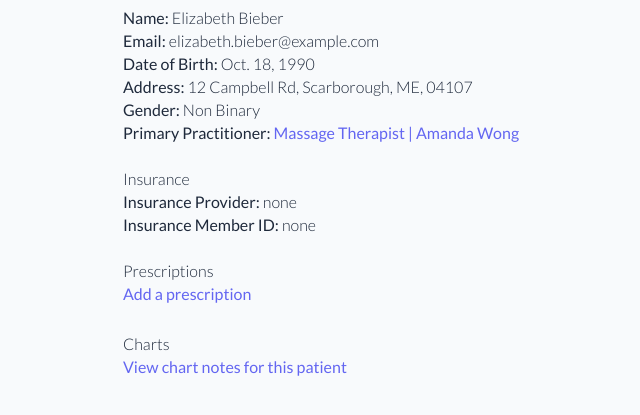
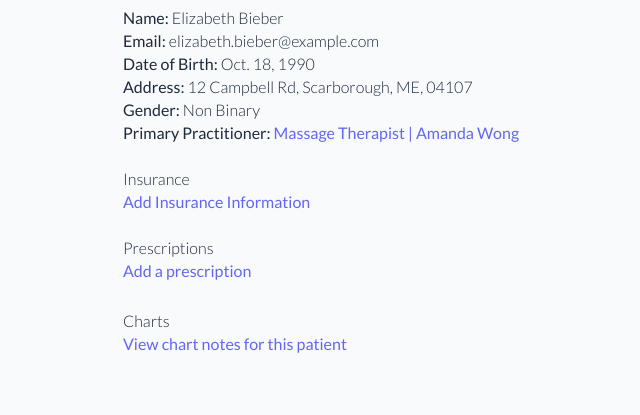
Before and after one commit to joe-mccann-dev/integrated_health_clinic, a Django app: page /patients/8/ in a window 1280 px wide. Shown: the part 259-674 px from the top of the page, without its empty margins (319-959 px from the left). Run offline with Django 5.2, Linux system fonts and the light colour scheme; data comes from the database, SQL or seed files in the repository; parts of the project's set-up code (start-up, migrations or seed data) failed here and were passed over.

Commit message:
Add urls, views, templates for adding and updating insurance info.

```diff
--- a/patients/models.py
+++ b/patients/models.py
@@ -35,19 +35,13 @@ class Patient(models.Model):
       prescriptions = "none"
     return prescriptions
 
-  def get_insurance_provider(self):
+  def get_insurance_info(self):
     try:
-      provider = InsuranceInfo.objects.get(patient=self).provider
+      insurance_info = InsuranceInfo.objects.get(patient=self)
     except:
-      provider = "none"
-    return provider
+      insurance_info = InsuranceInfo(patient=self, provider="n/a", member_id="n/a").save()
+    return insurance_info
 
-  def get_insurance_member_id(self):
-    try:
-      member_id = InsuranceInfo.objects.get(patient=self).member_id
-    except:
-      member_id = "none"
-    return member_id
 
 class InsuranceInfo(models.Model):
   created_at = models.DateTimeField(auto_now_add=True)
@@ -55,6 +49,9 @@ class InsuranceInfo(models.Model):
   patient = models.OneToOneField(Patient, on_delete=models.CASCADE)
   provider = models.CharField(max_length=50)
   member_id = models.CharField(max_length=50)
+
+  def save(self, *args, **options):
+    super().save(*args, **options)
 
 
 class Prescription(models.Model):
--- a/patients/templates/patients/detail.html
+++ b/patients/templates/patients/detail.html
@@ -24,8 +24,17 @@
   </li>
   <br>
   <h4>Insurance</h4>
-  <li>Insurance Provider: <span class="attribute">{{insurance_provider}}</span></li>
-  <li>Insurance Member ID: <span class="attribute">{{insurance_member_id}}</span></li>
+  {% if insurance.id %}
+    <li>Insurance Provider: <span class="attribute">{{insurance.provider}}</span></li>
+    <li>Insurance Member ID: <span class="attribute">{{insurance.member_id}}</span></li>
+    <div>
+      <a href="{% url 'patients:update-insurance' patient.id insurance.id %}">Update</a>
+    </div>
+  {% else %}
+  <div>
+    <a href="{% url 'patients:add-insurance' patient.id insurance.id %}">Add Insurance Information</a>
+  </div>
+  {% endif %}
   <br>
   <h4>Prescriptions</h4>
   <ul>
--- a/patients/urls.py
+++ b/patients/urls.py
@@ -13,4 +13,6 @@ urlpatterns = [
   path("<int:patient_id>/prescription/add", views.AddPatientPrescriptionView.as_view(), name="add-prescription"),
   path("<int:patient_id>/prescription/<int:pk>/delete", views.DeletePatientPrescriptionView.as_view(), name="delete-prescription"),
   path("<int:patient_id>/prescription/<int:pk>/update", views.UpdatePatientPrescriptionView.as_view(), name="update-prescription"),
+  path("<int:patient_id>/insurance/<int:pk>/add", views.AddPatientInsuranceView.as_view(), name='add-insurance'),
+  path("<int:patient_id>/insurance/<int:pk>/update", views.UpdatePatientInsuranceView.as_view(), name='update-insurance'),
 ]
--- a/patients/views.py
+++ b/patients/views.py
@@ -4,7 +4,9 @@ from appointments.models import Appointment, ChartNote
 from patients.models import InsuranceInfo, Patient, Prescription
 from django.views import generic
 from django.views.generic.edit import CreateView, DeleteView, UpdateView
-from patients.forms import AddPatientForm, AddPatientPrescriptionForm
+from patients.forms import AddPatientForm, AddPatientInsuranceInfoForm, AddPatientPrescriptionForm
+
+# --- STANDARD PATIENT VIEWS ---
 
 class IndexView(generic.ListView):
   template_name = "patients/index.html"
@@ -23,24 +25,7 @@ class DetailView(generic.DetailView):
     patient = self.get_object()
     context["gender_display"] = patient.get_gender_display()
     context["prescriptions"] = Patient.get_prescriptions(patient)
-    context["insurance_provider"] = patient.get_insurance_provider()
-    context["insurance_member_id"] = patient.get_insurance_member_id()
-
-    return context
-
-class PatientChartsView(generic.DetailView):
-  model = Patient
-  template_name = "patients/notes/chartnotes.html"
-  context_object_name = "chartnotes"
-
-  def get_context_data(self, **kwargs):
-    context = super().get_context_data(**kwargs)
-    patient = self.get_object()
-    appointments = Appointment.objects.filter(patient = patient)
-    chart_notes = ChartNote.objects.filter(appointment__in=appointments)
-    context["chartnotes"] = chart_notes
-    context["appointments"] = appointments
-    context["patient"] = patient
+    context["insurance"] = Patient.get_insurance_info(patient)
 
     return context
 
@@ -60,6 +45,27 @@ class DeletePatientView(DeleteView):
   model = Patient
   success_url = '/patients'
   template_name = "patients/modify/delete.html"
+
+
+# --- CHARTS VIEW ---
+
+class PatientChartsView(generic.DetailView):
+  model = Patient
+  template_name = "patients/notes/chartnotes.html"
+  context_object_name = "chartnotes"
+
+  def get_context_data(self, **kwargs):
+    context = super().get_context_data(**kwargs)
+    patient = self.get_object()
+    appointments = Appointment.objects.filter(patient = patient)
+    chart_notes = ChartNote.objects.filter(appointment__in=appointments)
+    context["chartnotes"] = chart_notes
+    context["appointments"] = appointments
+    context["patient"] = patient
+
+    return context
+
+# --- PRESCRIPTION VIEWS ---
 
 class AddPatientPrescriptionView(CreateView):
   model = Prescription
@@ -94,3 +100,33 @@ class UpdatePatientPrescriptionView(UpdateView):
   form_class = AddPatientPrescriptionForm
   template_name = "patients/prescriptions/update.html"
   success_url = '/patients'
+
+
+# --- INSURANCE VIEWS ---
+
+class AddPatientInsuranceView(CreateView):
+  model = InsuranceInfo
+  form_class = AddPatientInsuranceInfoForm
+  template_name = "patients/insurance/update.html"
+  success_url = "/patients"
+
+  def get_context_data(self, **kwargs : Any):
+    context = super().get_context_data(**kwargs)
+    patient_id = self.kwargs.get("patient_id")
+    context["patient"] = get_object_or_404(Patient, pk=patient_id)
+
+    return context;
+
+
+class UpdatePatientInsuranceView(UpdateView):
+  model = InsuranceInfo
+  form_class = AddPatientInsuranceInfoForm
+  template_name = "patients/insurance/update.html"
+  success_url = "/patients"
+
+  def get_context_data(self, **kwargs : Any):
+    context = super().get_context_data(**kwargs)
+    patient_id = self.kwargs.get("patient_id")
+    context["patient"] = get_object_or_404(Patient, pk=patient_id)
+
+    return context;
```
Also changed, not shown: patients/forms.py (+6 -1 lines), patients/templates/patients/insurance/add.html (added, +12 -0 lines), patients/templates/patients/insurance/update.html (added, +12 -0 lines).
